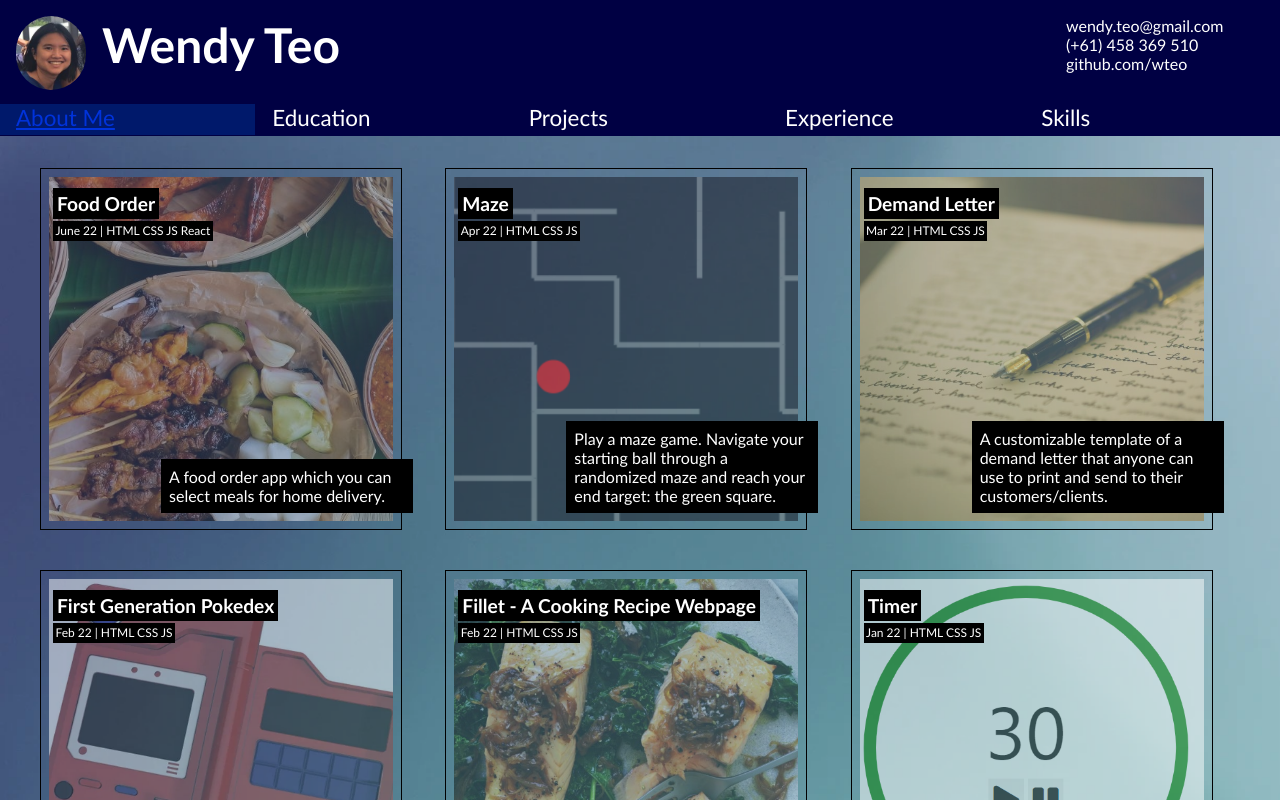
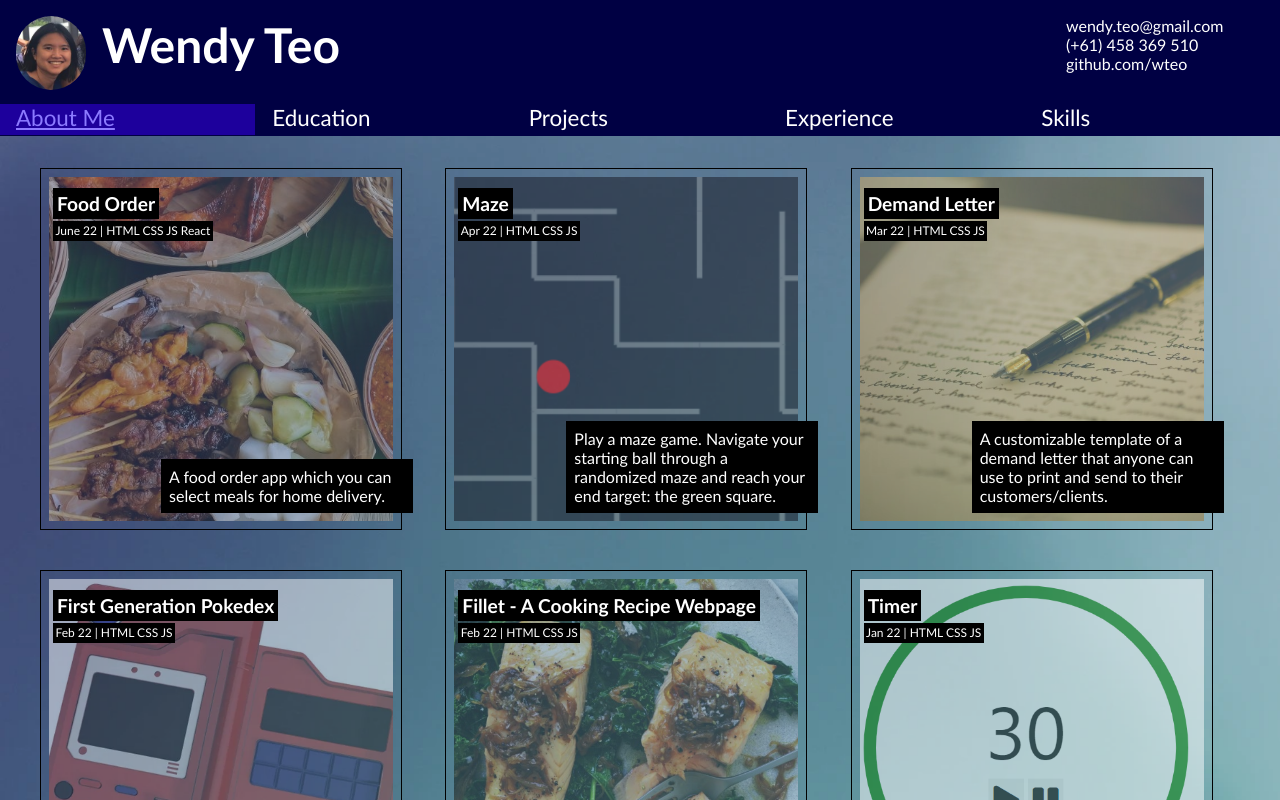
Before and after one commit to wteo/resumev2, a React (Create React App) app: page / in a window 1280 px wide. In both pictures the pointer is over the element "About Me". Shown: the top 800 px of the page. Built offline with nearby package versions, Linux system fonts and the light colour scheme.

Commit message:
Updated styling

```diff
--- a/src/components/Header.module.css
+++ b/src/components/Header.module.css
@@ -62,7 +62,8 @@ nav p {
 
 
 nav p:hover, nav p:active {
-    background-color: rgb(0, 25, 107);
-    color: rgb(0, 51, 218);
+    background-color: var(--hover-darker-color);
+    color: var(--hover-color);
     text-decoration: underline;
+    cursor: pointer;
 }
--- a/src/components/Project.module.css
+++ b/src/components/Project.module.css
@@ -19,8 +19,8 @@
 }
 
 .projectContainer:hover {
-    background-color: rgb(0, 234, 255);
-    border-color: blue;
+    background-color: var(--hover-color);
+    border-color: var(--hover-darker-color);
     box-shadow: 5px 5px 20px #393939;
     cursor: pointer;
 }
--- a/src/components/Projects.module.css
+++ b/src/components/Projects.module.css
@@ -5,6 +5,7 @@
     grid-template-columns: 1fr 1fr 1fr;
     row-gap: 2.5rem;
     column-gap: 1rem;
+    margin-bottom: 5rem;
 }
 
 @media (max-width: 780px) {
--- a/src/index.css
+++ b/src/index.css
@@ -7,6 +7,8 @@
 :root {
   --p-text-color: white;
   --header-background-color: rgb(0, 0, 67);
+  --hover-color: rgb(140, 122, 255);
+  --hover-darker-color: rgb(29, 0, 156);
 }
 
 body {
```
Also changed, not shown: 1 other file (tests, documents, lock files or other folders).
